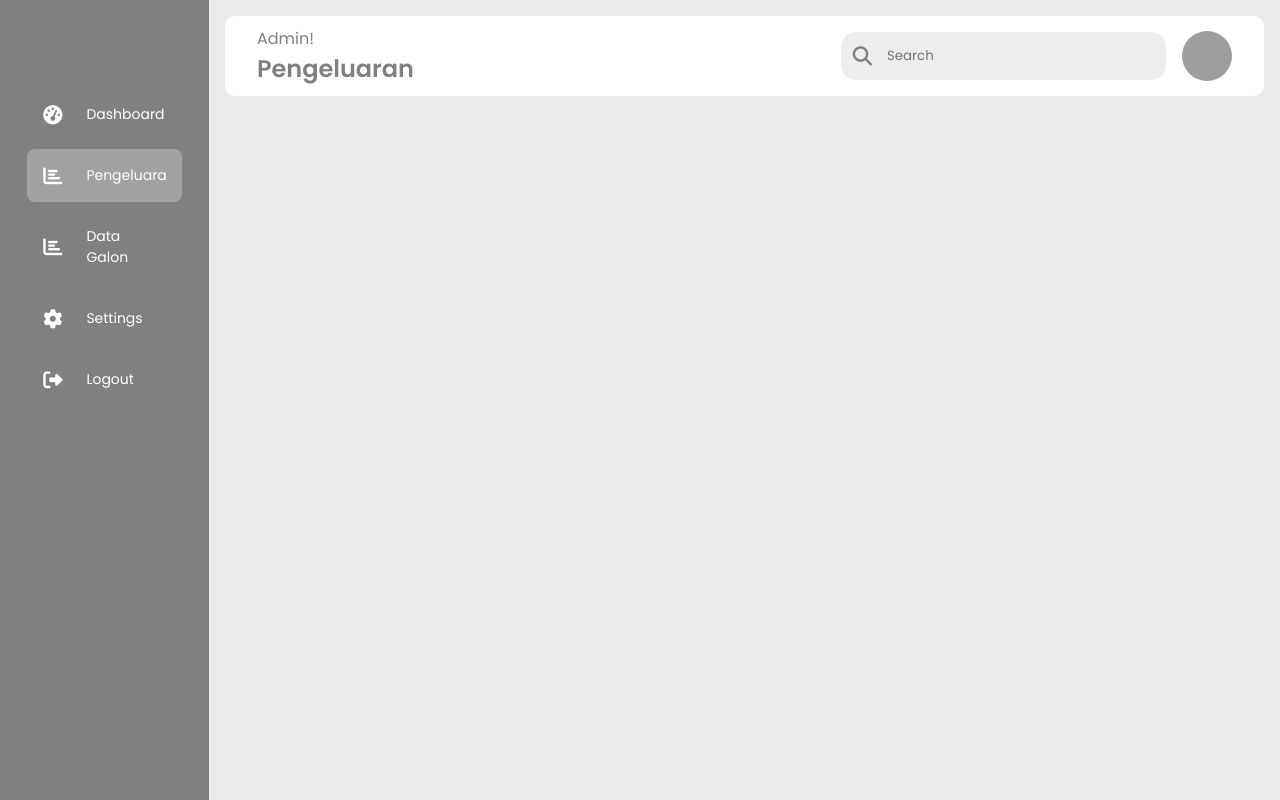
After one commit to Arengga30/galon_super, a PHP site: page /pengeluaran.php in a window 1280 px wide. The commit adds this page. Run offline with PHP 8.4, Linux system fonts and the light colour scheme; grey boxes are pictures that could not be loaded.

Commit message:
membuat dashboard pengeluaran
dan perbaikan tampilan css

```diff
--- /dev/null
+++ b/galon/pengeluaran.php
@@ -0,0 +1,72 @@
+
+
+<!DOCTYPE html>
+<html lang="en">
+  <head>
+    <meta charset="UTF-8" />
+    <meta name="viewport" content="width=device-width, initial-scale=1.0" />
+    <title>Dashboard Admin</title>
+    <link rel="stylesheet" href="css/style2.css" />
+    <link
+      rel="stylesheet"
+      href="https://cdnjs.cloudflare.com/ajax/libs/font-awesome/6.4.0/css/all.min.css"
+    />
+  </head>
+  <body>
+    <div class="sidebar">
+      <div class="logo"></div>
+      <ul class="menu">
+        <li>
+          <a href="timeline.php">
+            <i class="fas fa-tachometer-alt"></i>
+            <span>Dashboard</span>
+          </a>
+        </li>
+        <li class="active">
+          <a href="Pengeluaran.php">
+            <i class="fas fa-chart-bar"></i>
+            <span>Pengeluaran</span>
+          </a>
+        </li>
+        </li>
+        <li>
+          <a href="data_galon.php">
+            <i class="fas fa-chart-bar"></i>
+            <span>Data Galon</span>
+          </a>
+        </li>
+        <li>
+          <a href="Settings.html">
+            <i class="fas fa-cog"></i>
+            <span>Settings</span>
+          </a>
+        </li>
+        <li>
+          <a href="index.php">
+            <i class="fas fa-sign-out-alt"></i>
+            <span>Logout</span>
+          </a>
+        </li>
+      </ul>
+    </div>
+
+    <div class="main--content">
+      <div class="header--wrapper">
+        <div class="header--title">
+          <span>Admin!</span>
+          <h2>Pengeluaran</h2>
+        </div>
+        <div class="user--info">
+          <div class="search--box">
+            <i class="fa-solid fa-search"></i>
+            <input type="text" placeholder="Search" />
+          </div>
+          <img src="admin.png" alt="" />
+        </div>
+      </div>
+      <div class="card--container">
+        <div class="card--wrapper"></div>
+      </div>
+    </div>
+  </body>
+</html>
```
Also changed, not shown: galon/data_galon.php (+4 -4 lines), 1 other file.
